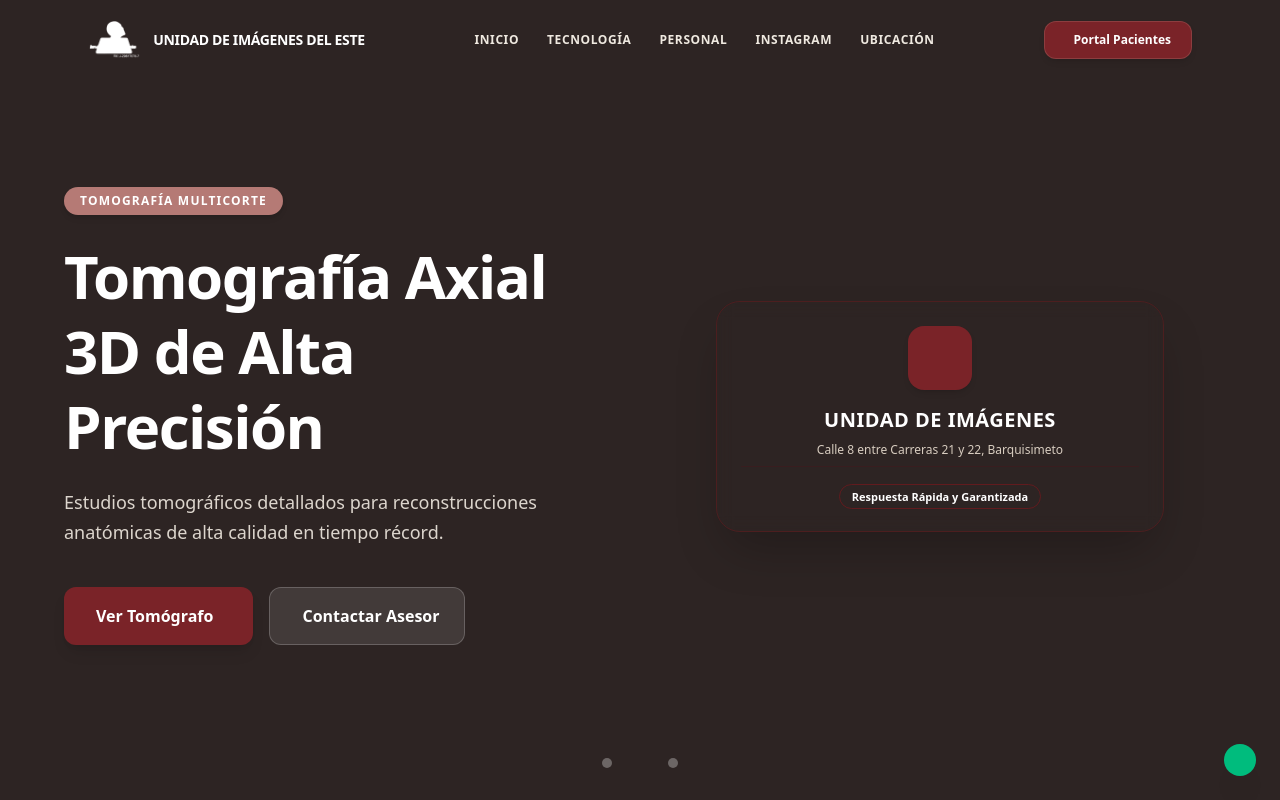
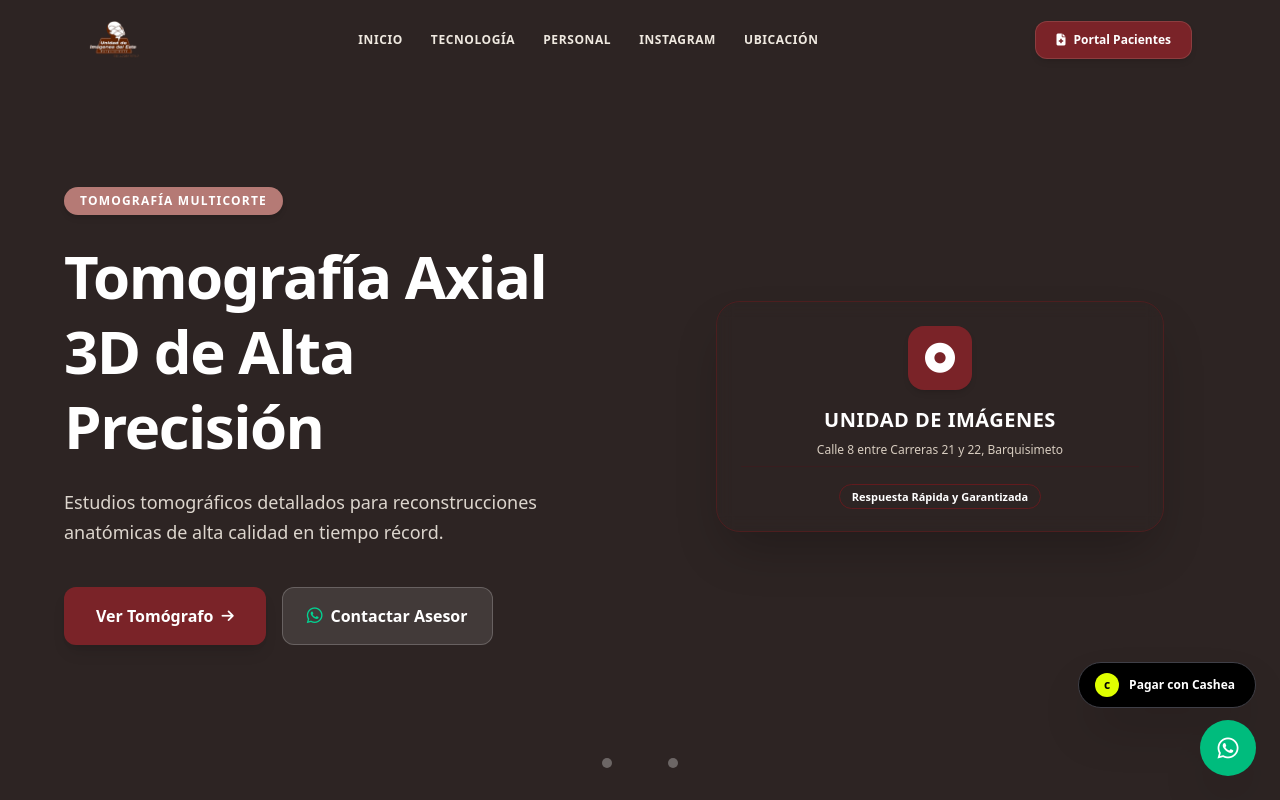
Before and after one commit to imagenesdeleste/app-radiografia, a React (Vite) app in the folder sistema-imagenes-del-este/: page / in a window 1280 px wide. Shown: the top 800 px of the page. Built offline with nearby package versions, Linux system fonts and the light colour scheme.

Commit message:
Botones cashea y whatsapp

```diff
--- a/sistema-imagenes-del-este/index.html
+++ b/sistema-imagenes-del-este/index.html
@@ -6,6 +6,10 @@
   <meta name="viewport" content="width=device-width, initial-scale=1.0" />
   <title>Unidad de Imágenes Del Este</title>
 </head>
+<link
+    rel="stylesheet"
+    href="https://cdnjs.cloudflare.com/ajax/libs/font-awesome/6.5.1/css/all.min.css"
+  />
 <body>
   <div id="root"></div>
   <script type="module" src="/src/main.jsx"></script>
--- a/sistema-imagenes-del-este/src/pages/LandingPage.jsx
+++ b/sistema-imagenes-del-este/src/pages/LandingPage.jsx
@@ -148,11 +148,8 @@ export default function LandingPage({ navegar }) {
             <img
               src="/logo.png"
               alt="Logo"
-              className="h-10 w-auto object-contain transition-transform group-hover:scale-105 brightness-0 invert"
+              className="h-10 w-auto object-contain transition-transform group-hover:scale-105 "
             />
-            <span className="hidden sm:inline-block font-black text-sm tracking-tight text-white uppercase">
-              Unidad de Imágenes <span className="text-brand-300">Del Este</span>
-            </span>
           </a>
 
           <nav className="hidden md:flex items-center gap-7 text-xs font-bold uppercase tracking-wider text-brand-100">
@@ -694,7 +691,7 @@ export default function LandingPage({ navegar }) {
       </main>
 
       {/* ========================================== */}
-      {/* 8. FOOTER ESTILO LABORATORIO ONG           */}
+      {/* 8. FOOTER          */}
       {/* ========================================== */}
       <footer id="contacto-footer" className="bg-brand-600 text-white pt-14 pb-6 border-t border-brand-700 shadow-inner">
         <div className="max-w-6xl mx-auto px-6 grid grid-cols-1 md:grid-cols-3 gap-10 text-center md:text-left items-start pb-12">
@@ -775,17 +772,7 @@ export default function LandingPage({ navegar }) {
 
         {/* SUB-FOOTER */}
         <div className="border-t border-brand-700/60 pt-6 px-6 max-w-6xl mx-auto flex flex-col md:flex-row items-center justify-between gap-4 text-xs">
-          <a
-            href="https://wa.me/584245715351?text=Hola,%20deseo%20pagar%20mi%20estudio%20con%20Cashea"
-            target="_blank"
-            rel="noreferrer"
-            className="bg-black hover:bg-zinc-900 text-white font-bold py-2.5 px-5 rounded-full flex items-center gap-2.5 shadow-lg transition transform active:scale-95"
-          >
-            <span className="w-5 h-5 bg-[#DFFF00] text-black font-black rounded-full flex items-center justify-center text-[10px]">
-              c
-            </span>
-            <span>Pagar con Cashea</span>
-          </a>
+
 
           <div className="text-center md:text-right text-[11px] text-brand-200/90 leading-relaxed">
             <p>© 2026 Unidad de Imágenes Del Este, C.A.</p>
@@ -794,16 +781,37 @@ export default function LandingPage({ navegar }) {
         </div>
       </footer>
 
-      {/* BOTÓN WHATSAPP */}
+      {/* ========================================== */}
+      {/* BOTONES FLOTANTES (CASHEA + WHATSAPP)     */}
+      {/* ========================================== */}
+      <div className="fixed bottom-6 right-6 z-50 flex flex-col items-end gap-3">
+
+        {/* Botón Flotante Cashea */}
+        <a
+          href="https://wa.me/584245715351?text=Hola,%20quisiera%20pagar%20mi%20estudio%20con%20Cashea"
+          target="_blank"
+          rel="noreferrer"
+          className="bg-black hover:bg-zinc-900 text-white font-bold py-2.5 px-4 rounded-full shadow-2xl flex items-center gap-2.5 border border-zinc-700 transition hover:scale-105 active:scale-95 cursor-pointer group"
+        >
+          <span className="w-6 h-6 bg-[#DFFF00] text-black font-black rounded-full flex items-center justify-center text-xs shadow-sm">
+            c
+          </span>
+          <span className="text-xs font-bold pr-1">Pagar con Cashea</span>
+        </a>
+
+        {/* Botón Flotante WhatsApp */}
         <a
           href="https://wa.me/584245715351"
           target="_blank"
           rel="noreferrer"
-        className="fixed bottom-6 right-6 bg-emerald-500 hover:bg-emerald-600 text-white p-4 rounded-full shadow-2xl flex items-center justify-center text-2xl transition hover:scale-110 z-50"
+          className="bg-emerald-500 hover:bg-emerald-600 text-white w-14 h-14 rounded-full shadow-2xl flex items-center justify-center text-2xl transition hover:scale-110 active:scale-95 cursor-pointer"
+          aria-label="Contactar por WhatsApp"
         >
           <i className="fa-brands fa-whatsapp"></i>
         </a>
 
       </div>
+
+    </div>
   );
 }
```
Lines whose indentation alone changed are shown as unchanged.
